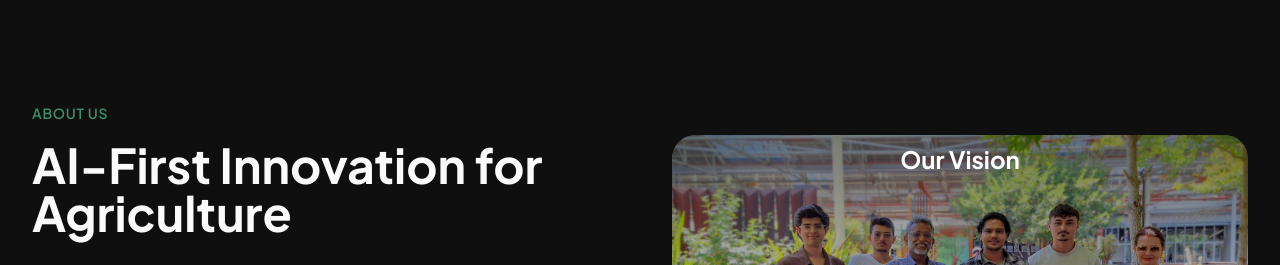
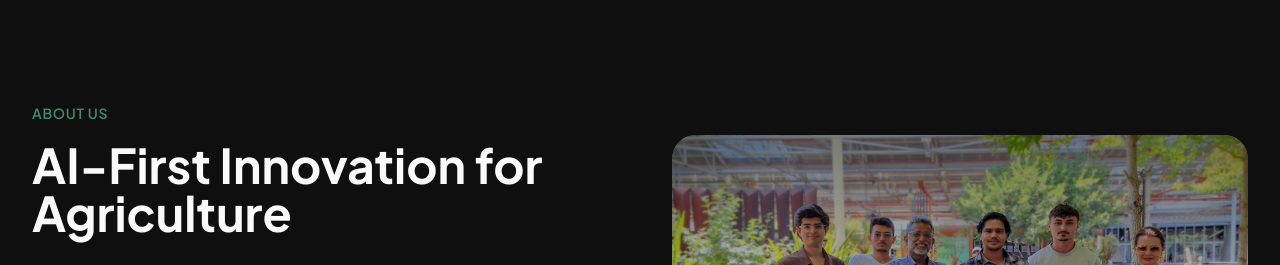
Before and after one commit to GoMicroAI/gomicro-ai-solutions-02, a React (Vite) app: page / in a window 1280 px wide. Shown: the part 8800-9065 px from the top of the page. Built offline with nearby package versions, Linux system fonts and the light colour scheme; the HTML template or start-up script is replaced by a standard one.

Commit message:
Visual edit in Lovable
Edited UI in Lovable

```diff
--- a/src/components/AboutSection.tsx
+++ b/src/components/AboutSection.tsx
@@ -56,16 +56,16 @@ const AboutSection = () => {
               {/* Overlay */}
               <div className="absolute inset-0 bg-gradient-to-b from-black/50 via-black/20 to-transparent" />
 
-              <div className="relative text-center text-white p-4 sm:p-8 pt-1 sm:pt-2">
-
-
-
-                <h3 className="text-lg sm:text-2xl font-bold mb-1 sm:mb-2">Our Vision</h3>
 
 
 
 
-              </div>
+
+
+
+
+
+
             </div>
           </div>
         </div>
```
